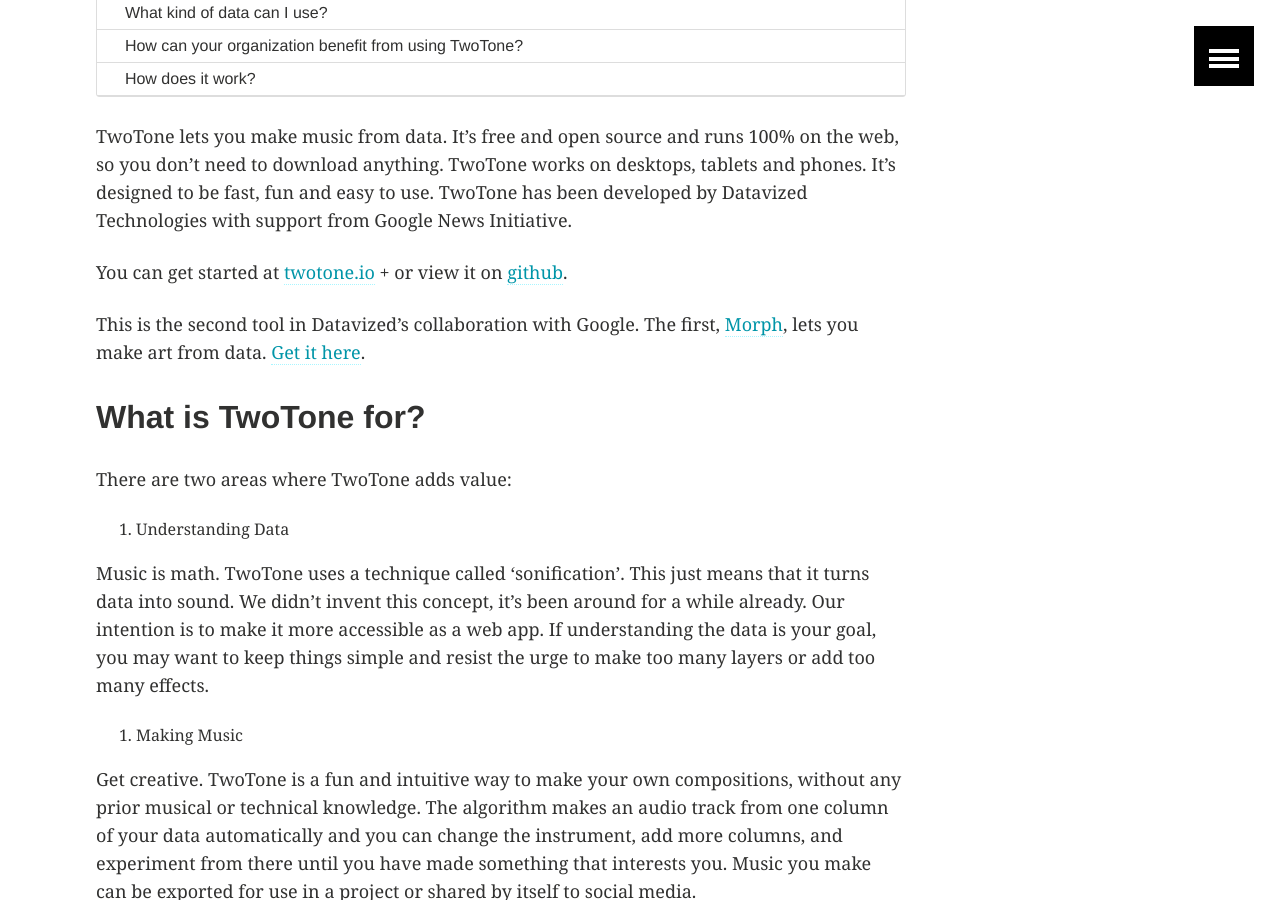
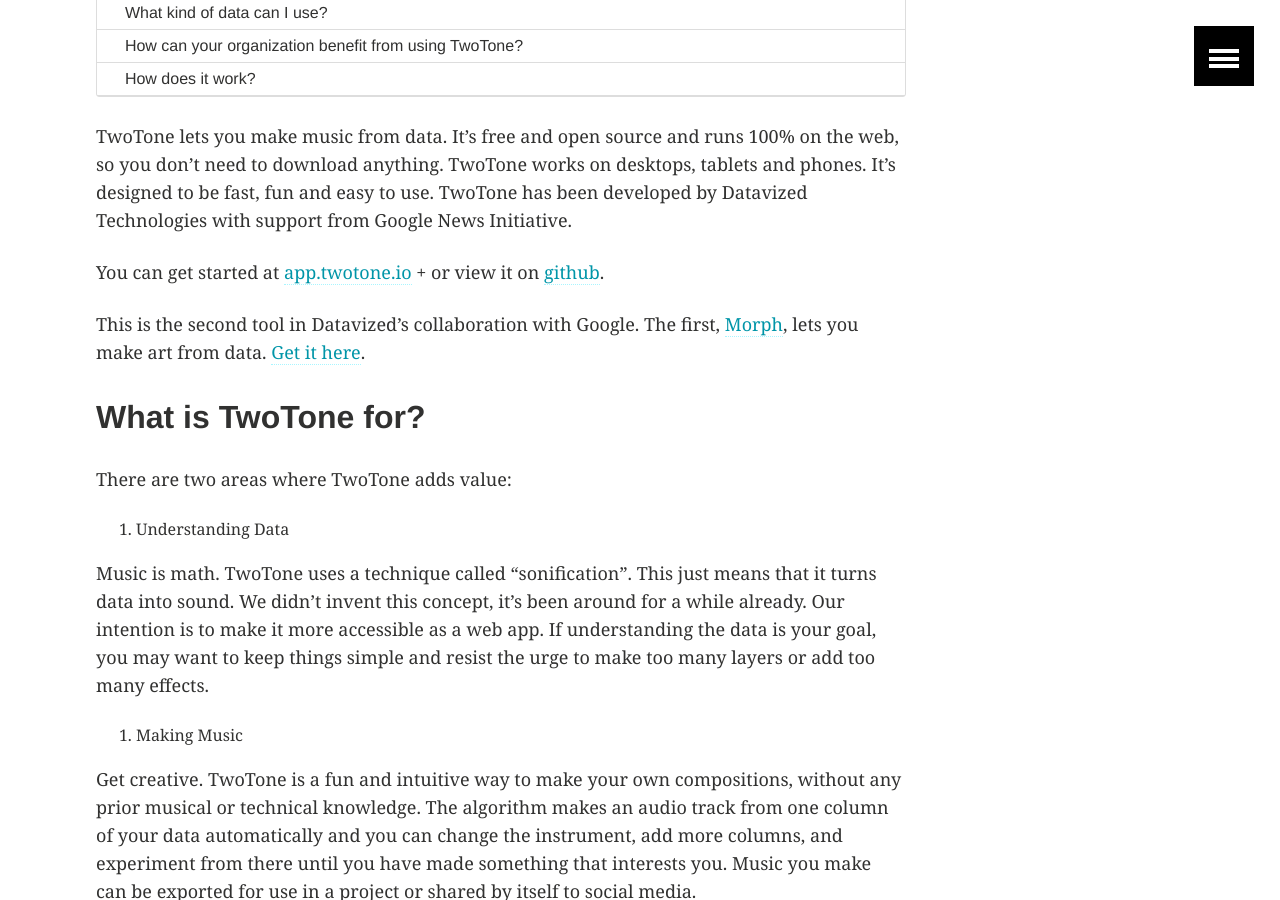
Before and after one commit to sonifydata/twotone.io, a Jekyll site: the page built from how-it-works.md, in a window 1280 px wide and 900 px high, scrolled down 399 px. Built offline with Jekyll 4.4.1, drawn with Linux system fonts in a browser that asks for light colours.

Commit message:
Use apostrophes instead of smart single quotes

```diff
--- a/how-it-works.md
+++ b/how-it-works.md
@@ -16,11 +16,11 @@ Follow these simple steps to get started with TwoTone.
 
 {% include toc.html %}
 
-TwoTone lets you make music from data. It’s free and open source and runs 100% on the web, so you don’t need to download anything. TwoTone works on desktops, tablets and phones. It’s designed to be fast, fun and easy to use. TwoTone has been developed by Datavized Technologies with support from Google News Initiative.
+TwoTone lets you make music from data. It's free and open source and runs 100% on the web, so you don't need to download anything. TwoTone works on desktops, tablets and phones. It's designed to be fast, fun and easy to use. TwoTone has been developed by Datavized Technologies with support from Google News Initiative.
 
-You can get started at [twotone.io](//twotone.io "twotone.io") + or view it on [github](https://github.com/datavized/twotone "TwoTone").
+You can get started at [app.twotone.io](//app.twotone.io "app.twotone.io") + or view it on [github](https://github.com/datavized/twotone "TwoTone").
 
-This is the second tool in Datavized’s collaboration with Google. The first, [Morph](https://morph.graphics/ "Morph"), lets you make art from data. [Get it here](https://app.morph.graphics/ "Morph").
+This is the second tool in Datavized's collaboration with Google. The first, [Morph](https://morph.graphics/ "Morph"), lets you make art from data. [Get it here](https://app.morph.graphics/ "Morph").
 
 ## What is TwoTone for?
 
@@ -28,7 +28,7 @@ There are two areas where TwoTone adds value:
 
 1. Understanding Data
 
-Music is math. TwoTone uses a technique called ‘sonification’. This just means that it turns data into sound. We didn’t invent this concept, it’s been around for a while already. Our intention is to make it more accessible as a web app. If understanding the data is your goal, you may want to keep things simple and resist the urge to make too many layers or add too many effects.
+Music is math. TwoTone uses a technique called "sonification". This just means that it turns data into sound. We didn't invent this concept, it's been around for a while already. Our intention is to make it more accessible as a web app. If understanding the data is your goal, you may want to keep things simple and resist the urge to make too many layers or add too many effects.
 
 1. Making Music
 
@@ -37,7 +37,7 @@ Get creative. TwoTone is a fun and intuitive way to make your own compositions,
 ## Advantages
 
 1. **Data**  - Turning data into sound has advantages. Just like in the cinema, sound adds another layer to understanding. Sound does not require you to look at a screen. You could be anywhere in a room and hear the differences in the output. It can be used by itself or as a complement to visual systems. The representation of the data is as “true” as a visual rendering and any anomalies can be heard, identified and acted upon. It also has potential uses for people who are visually impaired.
-2. **Music** - Being able to make your own music is empowering. Here at the Datavized office, we're listening to things we’ve made ourselves and they sound pretty good. Good enough to be used as background music for a podcast or video or whatever else could be made more interesting with an original soundtrack. It’s great to add a new thing to your skill set. And talented musicians and composers who have used it love it too because it adds a randomness that sparks new ideas.
+2. **Music** - Being able to make your own music is empowering. Here at the Datavized office, we're listening to things we've made ourselves and they sound pretty good. Good enough to be used as background music for a podcast or video or whatever else could be made more interesting with an original soundtrack. It's great to add a new thing to your skill set. And talented musicians and composers who have used it love it too because it adds a randomness that sparks new ideas.
 
 ## What kind of data can I use?
 
```
Also changed, not shown: _posts/2019-01-25-video-tutorial-test.md (+1 -1 lines), index.md (+1 -1 lines), terms.md (+3 -3 lines).
